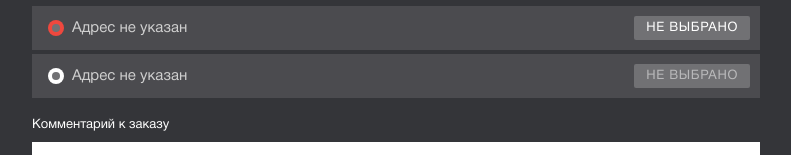
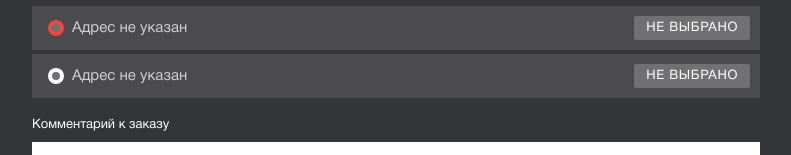
Before and after one commit to seml404/FTL-page-Vue, a Vue app: page / in a window 1280 px wide. Shown: the part 907-1062 px from the top of the page, without its empty margins (180-971 px from the left). Built offline with nearby package versions, Linux system fonts and the light colour scheme.

Commit message:
eigth  commit

```diff
--- a/styles.css
+++ b/styles.css
@@ -175,13 +175,9 @@ body {
 .addresses__item:first-child .addresses__symbol {
   background-color: #ef483e;
 }
-.addresses__item:first-child .addresses__choose {
-  opacity: 100%;
-}
 
 .addresses__choose {
   color: #ffffff;
-  opacity: 50%;
   text-transform: uppercase;
   letter-spacing: 0.05em;
   font-size: 13px;
--- a/styles.scss
+++ b/styles.scss
@@ -181,14 +181,10 @@ body {
   .addresses__symbol {
     background-color: #ef483e;
   }
-  .addresses__choose {
-    opacity: 100%;
-  }
 }
 
 .addresses__choose {
   color: #ffffff;
-  opacity: 50%;
   text-transform: uppercase;
   letter-spacing: 0.05em;
   font-size: 13px;
```
Also changed, not shown: 4 other files (tests, documents, lock files or other folders).
